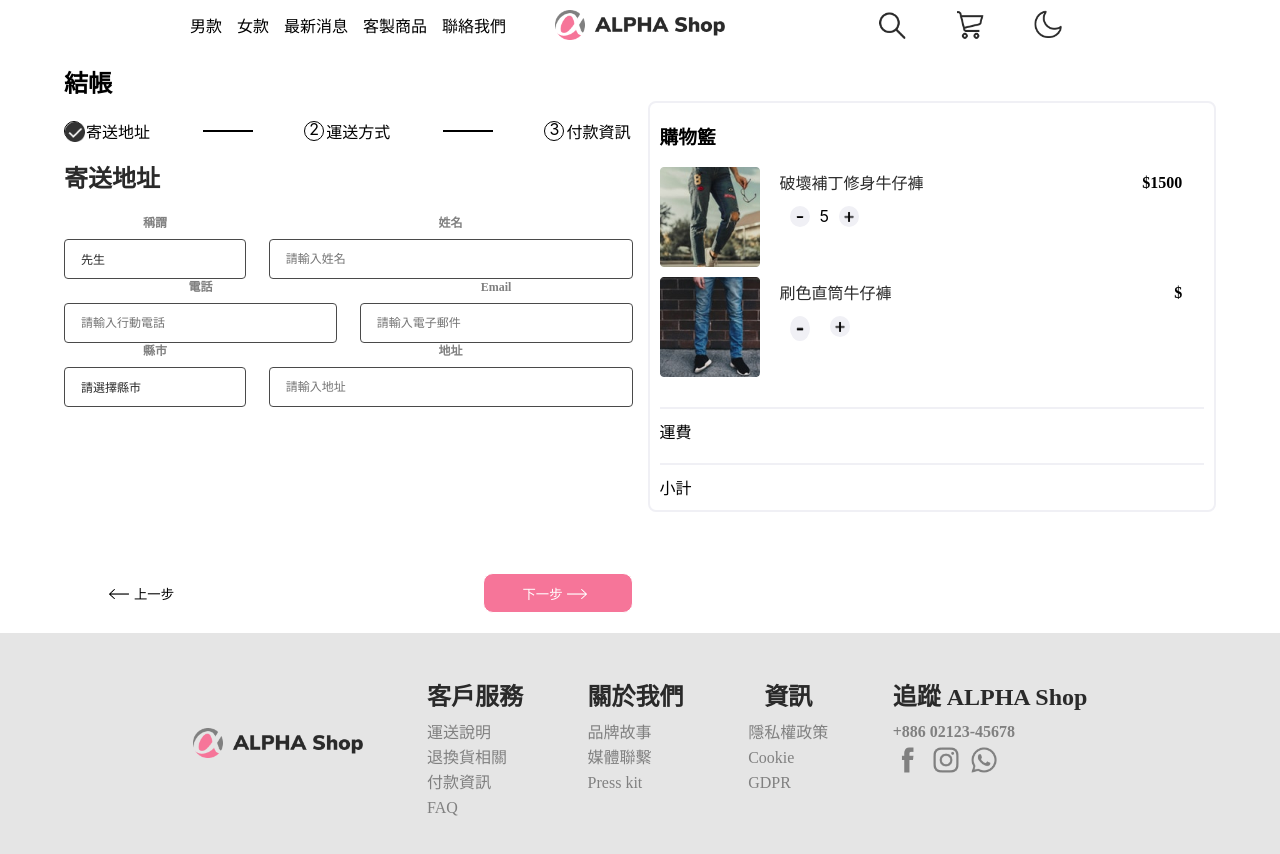
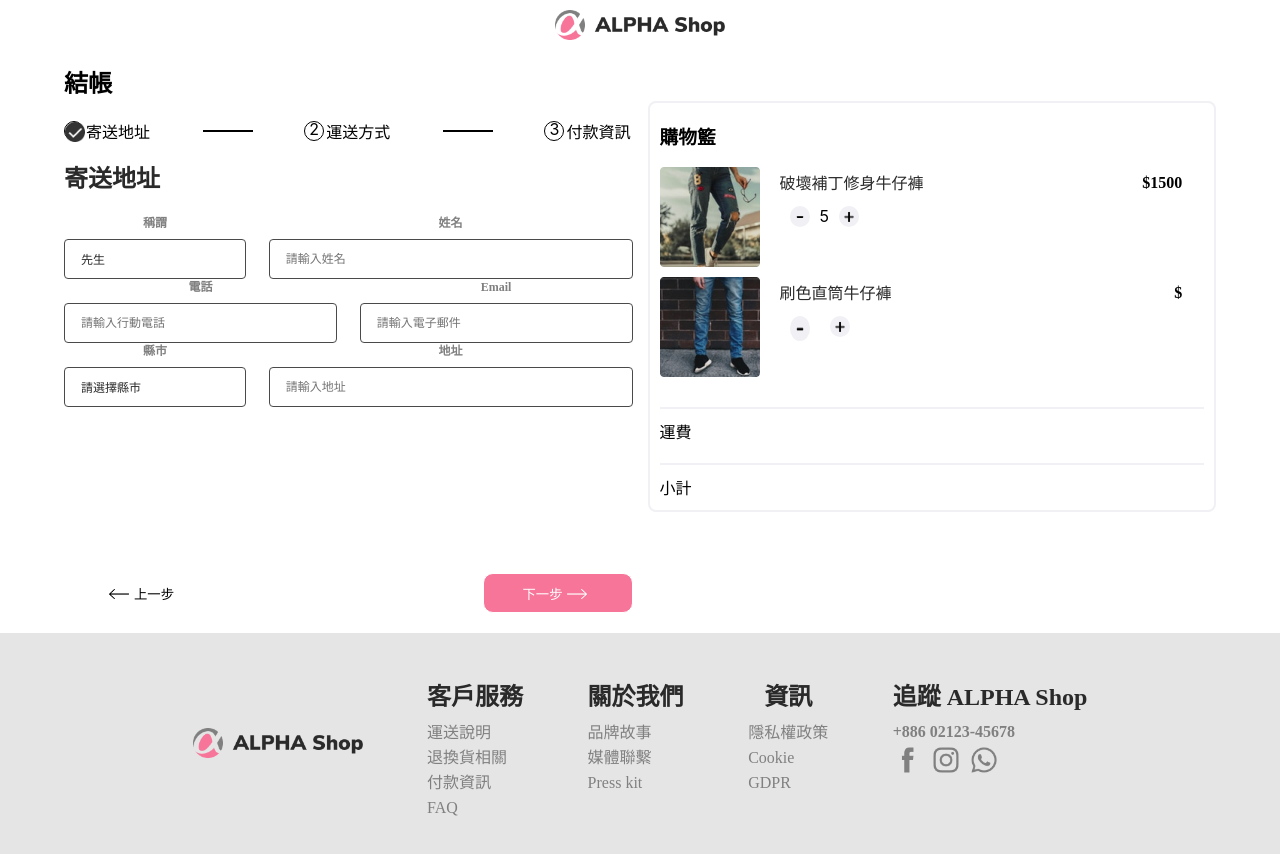
Before and after one commit to yc62897441/react_A3_ALPHA_Shop, a React (Create React App) app: page / in a window 1280 px wide. Built offline with nearby package versions, Linux system fonts and the light colour scheme.

Commit message:
navbar-toggle navbar顯示/隱藏 切換

```diff
--- a/src/style/Header.css
+++ b/src/style/Header.css
@@ -32,7 +32,6 @@
   width: 30px;
   height: 30px;
 }
-/* navbar-toggle navbar顯示/隱藏 切換 */
 
 .navbar-menu {
   position: absolute;
@@ -41,7 +40,17 @@
   padding: 0px 15px;
   background-color: #FFFFFF;
   width: calc(100% + 30px);
+  transform: scale(1, 0);
+  opacity: 0;
 }
+
+.navbar-toggle:checked~.navbar-menu {
+  transform: scale(1, 1);
+  transform-origin: top;
+  transition: opacity 0.35s ease-out 0.1s;
+  opacity: 1;
+}
+/* navbar-toggle navbar顯示/隱藏 切換 */
 
 .site-menu-list {
   display: flex;
@@ -138,6 +147,10 @@
     padding: 0px;
     align-items: center;
     background-color: transparent;
+    transform: scale(1, 1);
+    transform-origin: top;
+    transition: transform 0.3s ease-out;
+    opacity: 1;
   }
 
   .nav-list {
```
